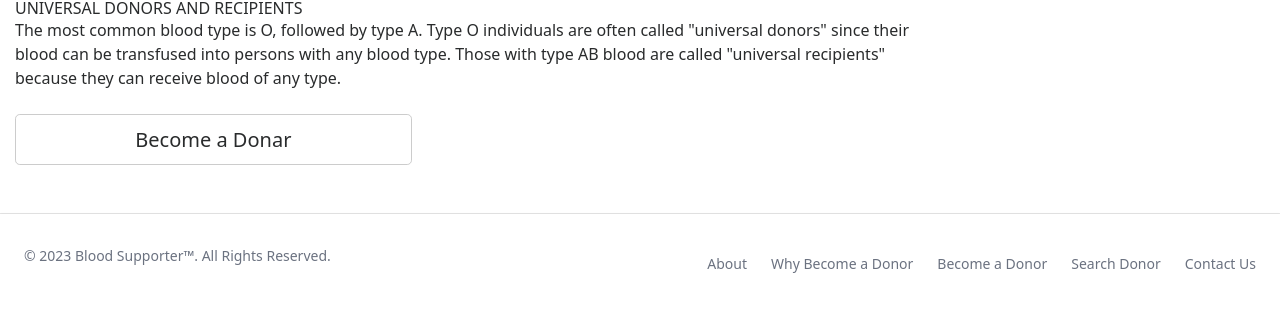
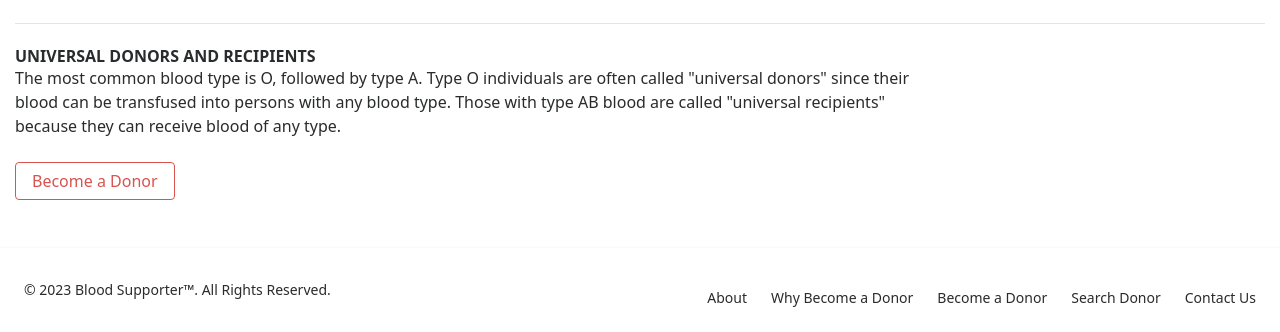
Before and after one commit to YatinGarg07/Blood-Bank-Project, a PHP site: page / in a window 1280 px wide. Shown: the part 1877-2209 px from the top of the page. Before the commit the page ends 2150 px from the top, so only its background shows below. Run offline with PHP 8.4, Linux system fonts and the light colour scheme; data comes from the database, SQL or seed files in the repository.

Commit message:
minor changes

```diff
--- a/bbdms/includes/footer.php
+++ b/bbdms/includes/footer.php
@@ -19,16 +19,16 @@
     </footer> -->
 
 
-   <hr>
-<footer class="bg-white shadow dark:bg-gray-800 "
+
+<footer class="bg-light shadow dark:bg-gray-800 "
 style="
         bottom: 0;
         left: 0;
         right: 0;">
     <div class="w-full mx-auto max-w-screen-xl p-4 md:flex md:items-center md:justify-between">
-      <span class="text-sm text-gray-500 sm:text-center dark:text-gray-400">© 2023 <a class="hover:underline">Blood Supporter™</a>. All Rights Reserved.
+      <span class="text-sm text-dark-50 sm:text-center dark:text-gray-400">© 2023 <a class="hover:underline">Blood Supporter™</a>. All Rights Reserved.
     </span>
-    <ul class="flex flex-wrap items-center mt-3 text-sm font-medium text-gray-500 dark:text-gray-400 sm:mt-0">
+    <ul class="flex flex-wrap items-center mt-3 text-sm font-medium text-black-50 dark:text-gray-400 sm:mt-0">
         <li>
             <a href="page.php?type=aboutus" class="mr-4 hover:underline md:mr-6 ">About</a>
         </li>
--- a/bbdms/includes/header.php
+++ b/bbdms/includes/header.php
@@ -5,7 +5,7 @@
         <span class="navbar-toggler-icon"></span>
         </button>
  <div class="container">
-            <a class="navbar-brand" href="index.php" style="color:black;">We Care For You</a>
+            <a class="navbar-brand" href="index.php" style="color:black;">Be Someone's Hope</a>
 
             <div class="collapse navbar-collapse" id="navbarExample">
                 <ul class="navbar-nav ml-auto">
--- a/bbdms/index.php
+++ b/bbdms/index.php
@@ -123,7 +123,8 @@ include those:
         <!-- /.row -->
 
         <!-- Portfolio Section -->
-        <h2>Recent Donors</h2>
+        <h2><strong>Recent Donors</strong></h2>
+        <br><br>
 
         <div class="row">
                    <?php
@@ -139,7 +140,7 @@ if($query->rowCount() > 0)
 foreach($results as $result)
 { ?>
 
-            <div class="col-lg-4 col-sm-6 portfolio-item">
+            <div class="col-lg-4 col-sm-5 portfolio-item">
                 <div class="card h-50">
                     <a href="#"><img class="card-img-top img-fluid" src="images/blood-donor.jpg" alt="" ></a>
                     <div class="card-block">
@@ -163,8 +164,9 @@ foreach($results as $result)
         <!-- Features Section -->
         <div class="row">
             <div class="col-lg-6">
-                <h2>BLOOD GROUPS</h2>
-          <p>  blood group of any human being will mainly fall in any one of the following groups.</p>
+                <h2><strong> BLOOD GROUPS</strong></h2>
+            <br>
+                <p>  blood group of any human being will mainly fall in any one of the following groups.</p>
                 <ul>
 
 
@@ -175,7 +177,7 @@ foreach($results as $result)
                 </ul>
                 <p>A healthy diet helps ensure a successful blood donation, and also makes you feel better! Check out the following recommended foods to eat prior to your donation.</p>
             </div>
-            <div class="col-lg-6">
+            <div class="col-lg-5">
                 <img class="img-fluid rounded" src="https://i.pinimg.com/564x/23/4f/a2/234fa2e01a34f6bb95af51457e84b2ba.jpg" alt=""><br>
             </div>
 
@@ -188,14 +190,14 @@ foreach($results as $result)
         <br>
         <div class="row mb-5">
             <div class="col-md-9">
-            <h5>UNIVERSAL DONORS AND RECIPIENTS</h5>
+            <h5> <strong> UNIVERSAL DONORS AND RECIPIENTS</strong></h5>
                 <p>
 The most common blood type is O, followed by type A.
 
 Type O individuals are often called "universal donors" since their blood can be transfused into persons with any blood type. Those with type AB blood are called "universal recipients" because they can receive blood of any type.</p>
             </div>
             <div class="col-md-4"><br>
-                <a class="btn btn-lg btn-secondary btn-block" href="become-donar.php">Become a Donar</a>
+                <a type="button" class="btn btn-outline-danger" href="become-donar.php">Become a Donor</a>
             </div>
         </div>
 
```
